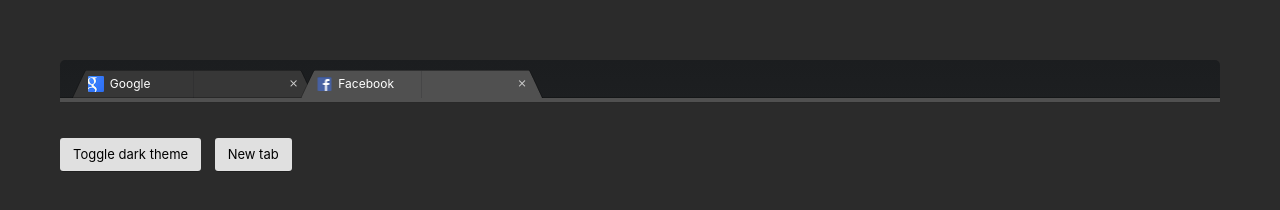
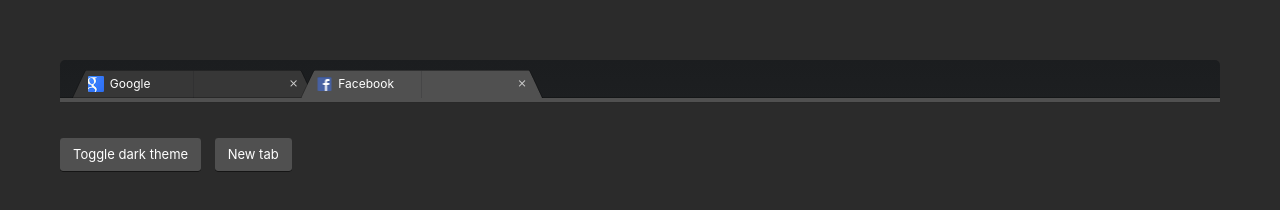
Before and after one commit to adamschwartz/chrome-tabs, a plain HTML site: page index.html in a window 1280 px wide. Both pictures are taken after a click on the button "Toggle dark theme". Drawn offline with Linux system fonts and the light colour scheme.

Commit message:
fix demo buttons in dark theme

```diff
--- a/demo/css/demo.css
+++ b/demo/css/demo.css
@@ -25,8 +25,8 @@ button {
   box-shadow: 0 .5px rgba(0, 0, 0, .5);
 }
 
-.chrome-tabs-shell.chrome-tabs-dark-theme ~ p button {
-  background: #373737;
+.chrome-tabs.chrome-tabs-dark-theme ~ p button {
+  background: #505050;
   color: #fff;
   box-shadow: 0 .5px #000;
 }
```
